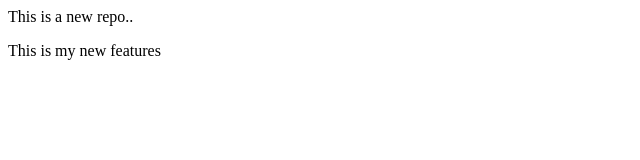
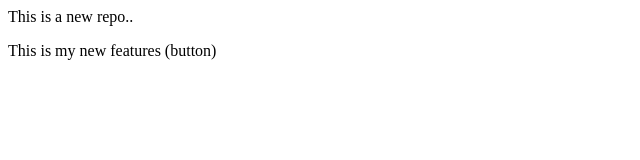
Before and after one commit to Abhishek8454/localrepo, a plain HTML site: page index.html in a window 1280 px wide. Shown: the full height of the page, 0-640 px from the left. Drawn offline with Linux system fonts and the light colour scheme.

Commit message:
Add button

```diff
--- a/index.html
+++ b/index.html
@@ -1,2 +1,2 @@
 <p>This is a new repo..</p>
-<p> This is my new features</p>
+<p> This is my new features (button) </p>
```
